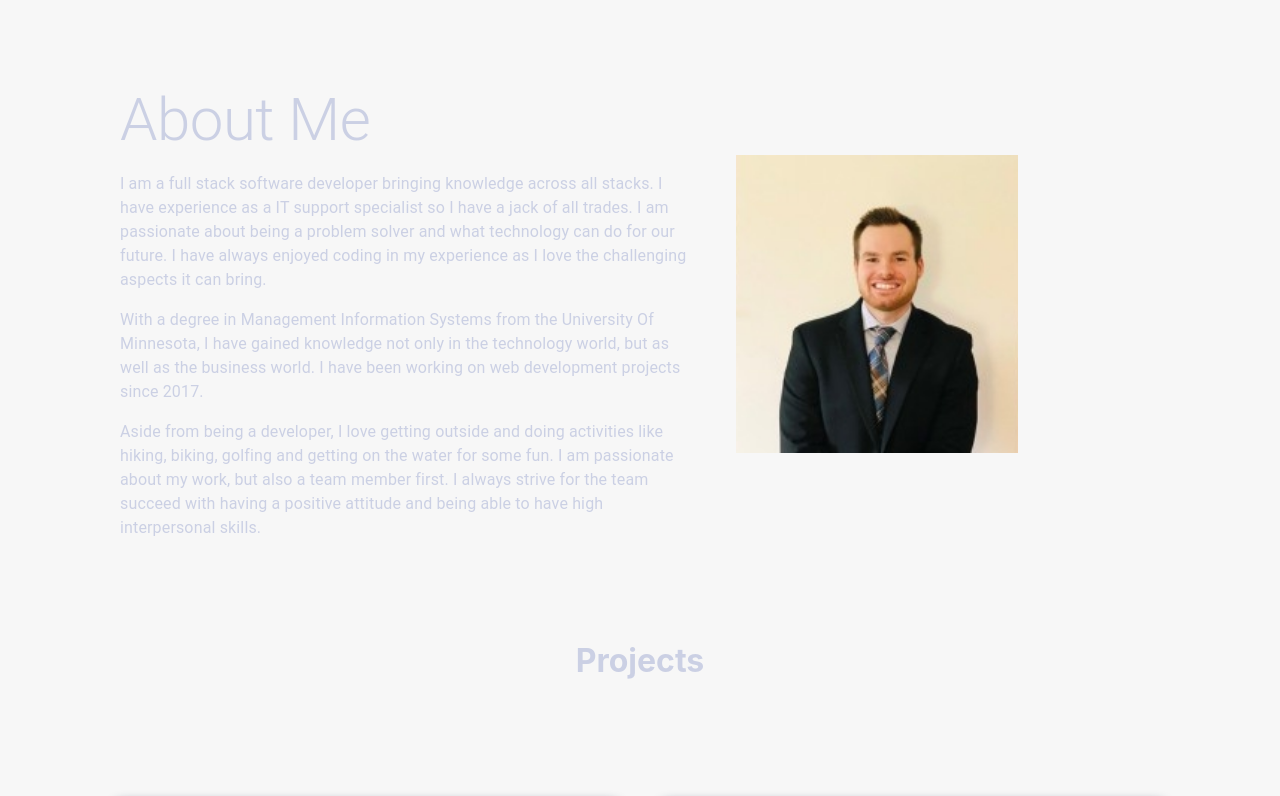
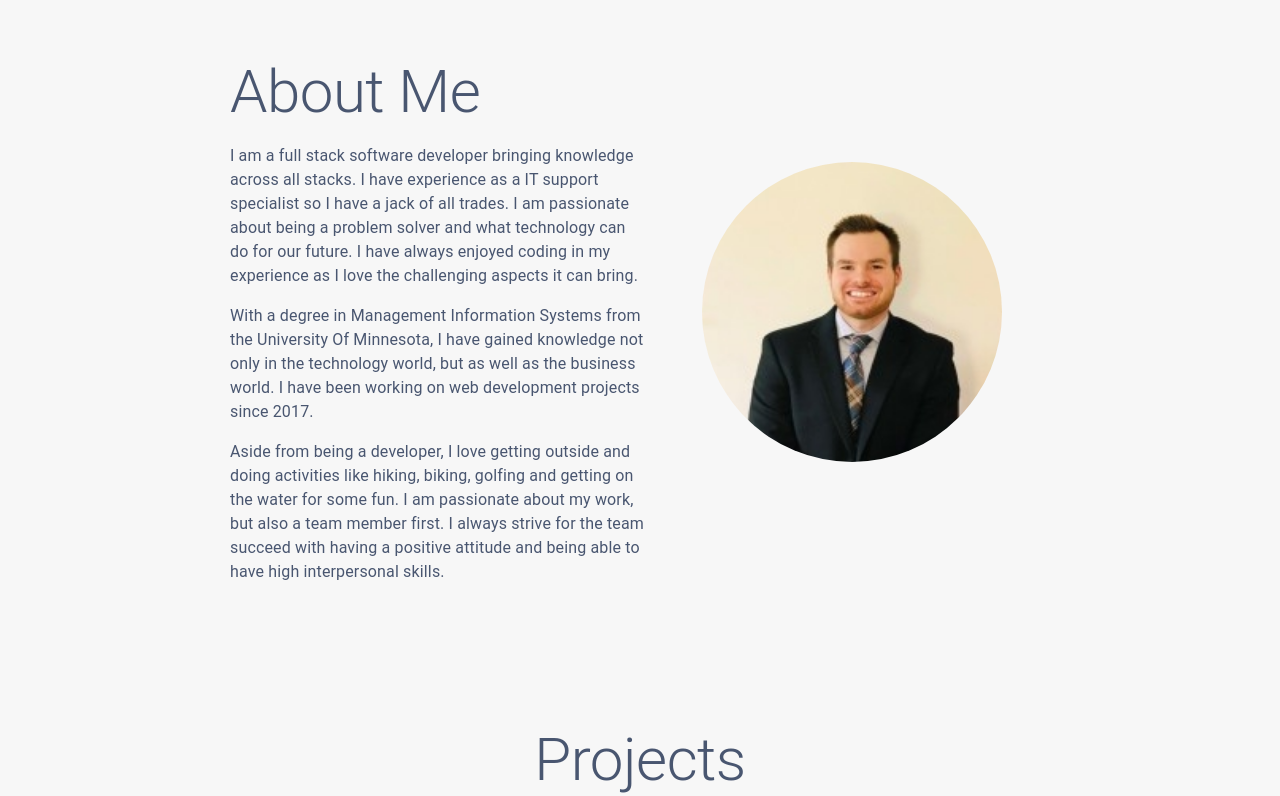
Before and after one commit to midth002/react-portfolio, a React (Create React App) app: page / in a window 1280 px wide. Shown: the part 860-1656 px from the top of the page. Built offline with nearby package versions, Linux system fonts and the light colour scheme.

Commit message:
Changed the about.js intersection objection with a npm react-use.

```diff
--- a/src/App.js
+++ b/src/App.js
@@ -7,6 +7,7 @@ import Project from './components/project/Project';
 import About from "./components/about/About";
 import Contact from "./components/contact/Contact";
 import Fab from "./components/fab/Fab";
+import { Container } from '@mui/material'
 
 
 function App() {
@@ -14,7 +15,6 @@ function App() {
 
   return (
     <>
-
       <Navbar />
       <Header />
       <About />
--- a/src/App.scss
+++ b/src/App.scss
@@ -4,7 +4,7 @@
 body {
 
   background-color: #F7F7F7;
-  color: $lightestSlate;
+  color: $darkSlate;
   max-width: 100vw;
   overflow-x: hidden;
 
--- a/src/components/about/About.js
+++ b/src/components/about/About.js
@@ -1,54 +1,65 @@
-import { useState, useRef, useEffect } from "react";
+import {  useRef } from "react";
+import { useIntersection } from 'react-use';
 import me from "../../assets/images/LinkedInPicture2.jpg";
-import { Box, Typography, Grid, Container } from "@mui/material";
+import { Box, Typography, Grid } from "@mui/material";
+import { gsap } from "gsap";
 
-function FadeInSection(props) {
-  const [isVisible, setVisible] = useState(false);
-  const domRef = useRef();
 
-  useEffect(() => {
-    const observer = new IntersectionObserver((entries) => {
-      entries.forEach((entry) => {
-        console.log(`entry`, entry, `is = ${entry.isIntersecting}`);
-        setVisible(entry.isIntersecting);
-      });
-    });
-
-    const { current } = domRef;
-    observer.observe(current);
-
-    return () => observer.unobserve(current);
-  }, []);
-  return (
-    <Grid
-      container
-      spacing={1}
-      id="about-me"
-      className={`fade-in-section ${isVisible ? "is-visible" : ""}`}
-      sx={{
-        my: 5,
-        overflowX: "hidden",
-        width: "100%",
-        display: "flex",
-        justifyContent: "center",
-      }}
-      ref={domRef}
-    >
-      {props.children}
-    </Grid>
-  );
-}
 
 const About = () => {
+
+  const sectionRef = useRef(null);
+
+  const intersection = useIntersection(sectionRef, {
+    root: null,
+    rootMargin: "0px",
+    threshold: 0.3
+  });
+
+  // Animation for fading in
+  const fadeIn = element => {
+    gsap.to(element, 1, {
+      opacity: 1,
+      y: -60,
+      ease: "power4.out",
+      stagger: {
+        amount: 0.2
+      }
+    });
+  };
+
+  // Animation for fading out
+  const fadeOut = element => {
+    gsap.to(element, 1, {
+      opacity: 0,
+      y: -20,
+      ease: "power4.out",
+      stagger: {
+        amount: 0.2
+      }
+    });
+  };
+
+  // Checking to see when the viewport is visible to the user
+  intersection && intersection.intersectionRatio < 0.3
+  ? fadeOut(".fadeIn")
+  : fadeIn(".fadeIn")
+
+
+
+
   return (
-    <Container sx={{ mb: 10 }}>
-      <FadeInSection>
-        <Grid item md={6} xs={10} lg={6}>
-          <Typography variant="h2" sx={{ mt: 2 }}>
+    <Grid container spacing={2}  sx={{ mb: 10 , pt: 10, justifyContent: 'center'}}>
+
+        <Grid item
+            xs={10}
+            lg={4}
+            ref={sectionRef}>
+          <Typography className="fadeIn" variant="h2" sx={{ mt: 2 }}>
             About Me
           </Typography>
 
-          <Typography sx={{ mt: 2 }}>
+          <Typography className="fadeIn" sx={{ mt: 2 }}>
             I am a full stack software developer bringing knowledge across all
             stacks. I have experience as a IT support specialist so I have a
             jack of all trades. I am passionate about being a problem solver and
@@ -56,14 +67,14 @@ const About = () => {
             in my experience as I love the challenging aspects it can bring.
           </Typography>
 
-          <Typography sx={{ mt: 2 }}>
+          <Typography className="fadeIn" sx={{ mt: 2 }}>
             With a degree in Management Information Systems from the University
             Of Minnesota, I have gained knowledge not only in the technology
             world, but as well as the business world. I have been working on web
             development projects since 2017.
           </Typography>
 
-          <Typography sx={{ mt: 2 }}>
+          <Typography className="fadeIn" sx={{ mt: 2 }}>
             Aside from being a developer, I love getting outside and doing
             activities like hiking, biking, golfing and getting on the water for
             some fun. I am passionate about my work, but also a team member
@@ -74,31 +85,24 @@ const About = () => {
 
         <Grid
           item
-          md={4}
-          lg={4}
-          xs={8}
+          xs={10}
+          lg={3}
+          ref={sectionRef}
           sx={{ display: "flex", alignItems: "center", m: 5 }}
         >
           <Box
             component="img"
             src={me}
+            className="fadeIn"
             sx={{
-              width: "75%",
-              height: "auto",
-              ":before": {
-                backgroundColor: "rgba(59, 211, 176, 0.40)",
-                content: '""',
-                display: "block",
-                height: "100%",
-                position: "absolute",
-                width: "100%",
-              },
-              backgroundColor: "rgba(59, 211, 176, 0.8)",
+              width: 300,
+              height: 300,
+              borderRadius: '50%'
             }}
           />
         </Grid>
-      </FadeInSection>
-    </Container>
+
+    </Grid>
   );
 };
 
--- a/src/components/project/Project.js
+++ b/src/components/project/Project.js
@@ -2,7 +2,7 @@
 import ProjectList from "./ProjectList";
 import { projectList } from "../../utils/data";
 import { useInView } from "react-intersection-observer";
-import { Box} from "@mui/material";
+import { Box, Container, Typography } from "@mui/material";
 
 
 const Project = () => {
@@ -10,11 +10,11 @@ const Project = () => {
   const { ref, inView } = useInView();
 
   return (
-    <Box id="projects" sx={{overflowX: 'hidden', mb: 10}}>
-      <Box className="project-title-container" sx={{ textAlign: 'center'}}>
-        <h1 ref={ref} className={inView ? "project-title" : ""}>
+    <Container id="projects" sx={{ width: '100%', mb: 10}}>
+      <Box sx={{ textAlign: 'center'}}>
+        <Typography variant="h2" ref={ref}>
           Projects
-        </h1>
+        </Typography>
       </Box>
 
       <Box sx={{ display: 'flex', justifyContent: 'center', width: '100%', overflowX: 'hidden'}}>
@@ -22,7 +22,7 @@ const Project = () => {
         <ProjectList projects={projectList} />
 
       </Box>
-    </Box>
+    </Container>
   );
 };
 
--- a/src/components/project/ProjectList.js
+++ b/src/components/project/ProjectList.js
@@ -1,4 +1,4 @@
-import { useState, useEffect, useRef } from 'react';
+import { useState, useEffect, useRef } from "react";
 import { GitHub, OpenInBrowser } from "@mui/icons-material";
 import {
   Grid,
@@ -12,7 +12,6 @@ import {
 } from "@mui/material";
 import "./projectPaper.css";
 
-
 function FadeInSection(props) {
   const [isVisible, setVisible] = useState(false);
   const domRef = useRef();
@@ -20,7 +19,7 @@ function FadeInSection(props) {
   useEffect(() => {
     const observer = new IntersectionObserver((entries) => {
       entries.forEach((entry) => {
-        console.log(`entry`, entry, `is = ${entry.isIntersecting}`);
+        // console.log(`entry`, entry, `is = ${entry.isIntersecting}`);
         setVisible(entry.isIntersecting);
       });
     });
@@ -31,30 +30,24 @@ function FadeInSection(props) {
     return () => observer.unobserve(current);
   }, []);
   return (
-    <Grid item xs={12} md={4} lg={5} sx={{ display: 'flex', justifyContent: 'center'}}
+      <Grid item xs={10} md={4} lg={5} sx={{ display: 'flex', justifyContent: 'center'}}
       ref={domRef}
       className={`fade-in-section-right ${isVisible ? "is-visible" : ""}`}
       >
         {props.children}
      </Grid>
+
+
   );
 }
 
-
-
-
-
 const ProjectList = ({ projects }) => {
-
-
-
-
   return (
     <Grid
-
       container
       spacing={4}
-      sx={{ justifyContent: "center",  my: 8}}
+      xs={11}
+      sx={{ justifyContent: "center", my: 8 }}
     >
       {projects.map((project) => (
         <FadeInSection>
@@ -62,21 +55,21 @@ const ProjectList = ({ projects }) => {
             sx={{
               width: 500,
               height: 350,
-              position: 'relative',
-              '@media (max-width: 500px)' : {
-                    width: 300
-                    }
-          }}>
+              position: "relative",
+              "@media (max-width: 500px)": {
+                width: 300,
+              },
+            }}
+          >
             <Paper
-
               className="project-paper"
               elevation={3}
               sx={{
                 backgroundImage: `url(${project.image})`,
-              height: '100%',
+                height: "100%",
                 boxShadow: `0 6px 12px 0 #233554`,
-              backgroundSize: 'cover',
-              backgroundPosition: 'center',
+                backgroundSize: "cover",
+                backgroundPosition: "center",
                 backgroundRepeat: "no-repeat",
               }}
             >
@@ -97,7 +90,7 @@ const ProjectList = ({ projects }) => {
                         flexWrap: "nowrap",
                         display: "flex",
                         justifyContent: "center",
-                      color: '#cbd0e4',
+                        color: "#cbd0e4",
                         borderRadius: 2,
                         textAlign: "center",
                         padding: 0.5,
@@ -106,7 +99,8 @@ const ProjectList = ({ projects }) => {
                       <Typography
                         variant="body1"
                         sx={{
-                        fontStyle: '"SF Mono","Fira Code","Fira Mono","Roboto Mono","monospace"',
+                          fontStyle:
+                            '"SF Mono","Fira Code","Fira Mono","Roboto Mono","monospace"',
                           fontSize: 16,
 
                           color: "#fffff",
```
Also changed, not shown: package.json (+34 -0 lines), src/components/about/about.scss (deleted, +0 -120 lines), 1 other file (tests, documents, lock files or other folders). Lines whose indentation alone changed are shown as unchanged.
